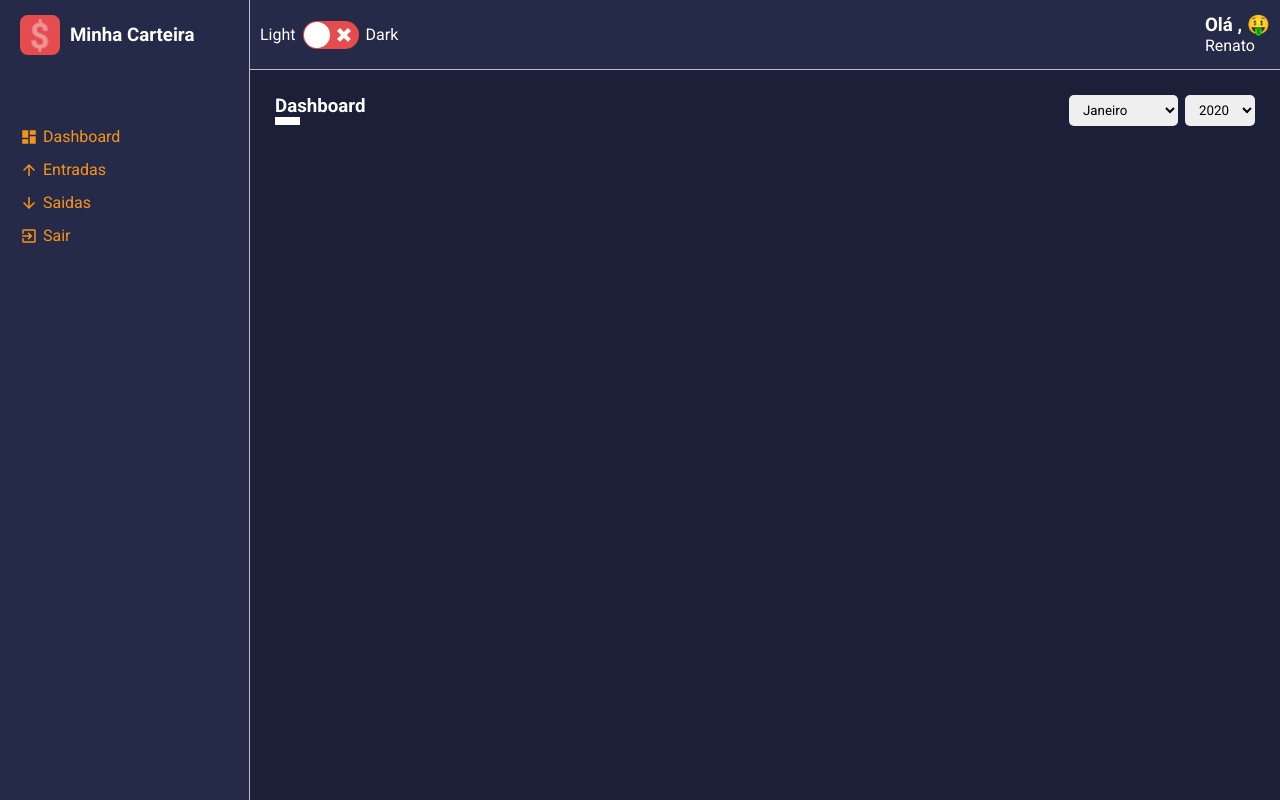
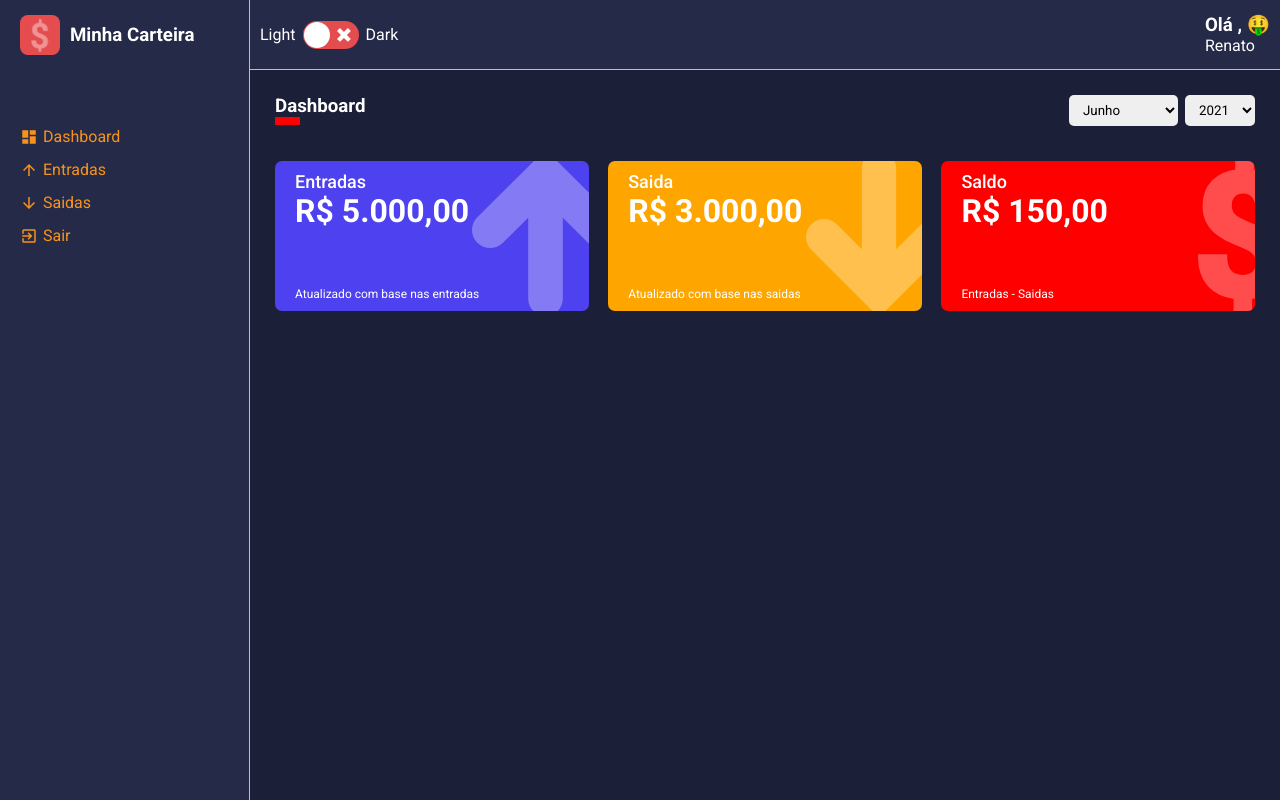
Before and after one commit to renatocantarino/dashboard-react-typescript, a React (Create React App) app: page /dashboard in a window 1280 px wide. Built offline with nearby package versions, Linux system fonts and the light colour scheme.

Commit message:
dashboard

```diff
--- a/package.json
+++ b/package.json
@@ -11,6 +11,7 @@
     "@types/react": "^17.0.0",
     "@types/react-dom": "^17.0.0",
     "react": "^17.0.2",
+    "react-countup": "^4.3.3",
     "react-dom": "^17.0.2",
     "react-icons": "^4.2.0",
     "react-router-dom": "^5.2.0",
--- a/src/Utils/Dates.ts
+++ b/src/Utils/Dates.ts
@@ -44,14 +44,13 @@ const Anos = [
     { value: 2021, label: '2021' }
 ]
 
-const GetCurrentMonth = (): string => {
-    return String(new Date().getMonth() + 1);
+const GetCurrentMonth = (): number => {
+    return new Date().getMonth() + 1;
 
 }
 
-const GetCurrentYear = (): string => {
-    return String(new Date().getFullYear());
-
+const GetCurrentYear = (): number => {
+    return new Date().getFullYear();
 }
 
 
--- a/src/components/Toggle/styles.ts
+++ b/src/components/Toggle/styles.ts
@@ -18,6 +18,6 @@ export const Selector = styled(Switch).attrs<ReactSwitchProps>(
 
     })
 ) <ReactSwitchProps>`
-margin: 0 7px; ;
+margin: 0 7px;
 
     `;
--- /dev/null
+++ b/src/components/WalletBox/index.tsx
@@ -0,0 +1,52 @@
+import React, { useMemo } from 'react';
+import CountUp from 'react-countup';
+
+import { Container } from './styles';
+
+import dollarIcon from '../../assets/dollar.svg'
+import upIcon from '../../assets/arrow-up.svg'
+import downIcon from '../../assets/arrow-down.svg'
+
+
+interface IWalletBoxProps {
+    title: string;
+    color: string;
+    amount: number;
+    footerLabel: string;
+    icon: 'dollar' | 'up' | 'down';
+}
+
+//FC = funcional componente
+const WalletBox: React.FC<IWalletBoxProps> = ({ title, color, amount,
+    footerLabel, icon }) => {
+
+    const IconSelected = useMemo(() => {
+        switch (icon) {
+            case 'dollar': return dollarIcon;
+            case 'down': return downIcon;
+            case 'up': return upIcon;
+            default: return dollarIcon;
+        }
+    }, [icon])
+
+    return (
+        <Container color={color}>
+            <span>{title}</span>
+            <h1>
+                <CountUp
+                    end={amount}
+                    prefix={"R$ "}
+                    separator="."
+                    decimals={2}
+                    decimal=','
+                    preserveValue
+                />
+            </h1>
+            <small>{footerLabel}</small>
+            <img src={IconSelected} alt={title} />
+        </Container>
+    );
+}
+
+
+export default WalletBox;
--- /dev/null
+++ b/src/components/WalletBox/styles.ts
@@ -0,0 +1,41 @@
+import styled from 'styled-components';
+
+interface IContainerProps {
+   color: string
+}
+
+export const Container = styled.div<IContainerProps>`
+
+  width : 32%;
+  height: 150px;
+  margin: 10px 0;
+  color: ${props => props.theme.colors.white};
+  background-color: ${props => props.color};
+
+  border-radius: 7px;
+  padding: 10px 20px;
+
+  position: relative;
+  overflow: hidden;
+
+  >  img {
+     height: 110%;
+     position: absolute;
+     top: -10px;
+     right: -30px;
+     opacity: .3;
+  }
+
+  > span  {
+     font-size: 18px;
+     font-weight: 500;
+  }
+
+
+  > small  {
+     font-size: 12px;
+     position: absolute;
+     bottom: 10px;
+
+  }
+`;
--- a/src/pages/Dashboard/index.tsx
+++ b/src/pages/Dashboard/index.tsx
@@ -1,20 +1,98 @@
-import React from 'react';
+import React, { useMemo, useState } from 'react';
 import ContentHeader from '../../components/ContentHeader';
 import SelectInput from '../../shared/SelectInput';
-import { Meses, Anos } from '../../Utils/Dates'
+import { Meses, GetCurrentMonth, GetCurrentYear } from '../../Utils/Dates'
+
+import gains from '../../repositories/gains';
+import expenses from '../../repositories/expenses';
 
 
-import { Container } from './styles';
+import { Container, Content } from './styles';
+import WalletBox from '../../components/WalletBox';
 
 
 //FC = funcional componente
 const Dashboard: React.FC = () => {
+    const [mesSelecionado, setMesSelecionado] = useState<number>(GetCurrentMonth());
+    const [anoSelecionado, setAnoSelecionado] = useState<number>(GetCurrentYear());
+
+
+    const Anos = useMemo(() => {
+        let uniqueYears: number[] = [];
+
+        [...expenses, ...gains].forEach(item => {
+            const year = new Date(item.date).getFullYear();
+            if (!uniqueYears.includes(year))
+                uniqueYears.push(year)
+        });
+
+        return uniqueYears.map(year => {
+            return {
+                value: year,
+                label: year
+            }
+        });
+    }, []);
+
+    const meses = useMemo(() => {
+        return Meses.map((item) => {
+            return {
+                value: item.value,
+                label: item.label
+            }
+        });
+
+    }, []);
+
+    const handleMonthSelected = (month: string) => {
+        const parseMonth = Number(month);
+        setMesSelecionado(parseMonth);
+    }
+
+    const handleYearSelected = (year: string) => {
+        const parseYear = Number(year);
+        setAnoSelecionado(parseYear)
+    }
+
     return (
         <Container>
-            <ContentHeader title='Dashboard' lineColor='#fff'>
-                <SelectInput options={Meses} onChange={() => { }} />
-                <SelectInput options={Anos} onChange={() => { }} />
+            <ContentHeader title='Dashboard' lineColor='red'>
+                <SelectInput
+                    options={meses}
+                    defaultValue={mesSelecionado}
+                    onChange={(e) => handleMonthSelected(e.target.value)} />
+
+                <SelectInput
+                    options={Anos}
+                    defaultValue={anoSelecionado}
+                    onChange={(e) => handleYearSelected(e.target.value)} />
             </ContentHeader>
+            <Content>
+
+                <WalletBox
+                    title='Entradas'
+                    amount={5000}
+                    color='#4E41F0'
+                    footerLabel='Atualizado com base nas entradas'
+                    icon='up'
+                />
+                <WalletBox
+                    title='Saida'
+                    amount={3000}
+                    color='orange'
+                    footerLabel='Atualizado com base nas saidas'
+                    icon='down'
+                />
+
+                <WalletBox
+                    title='Saldo'
+                    amount={150}
+                    color='red'
+                    footerLabel='Entradas - Saidas'
+                    icon='dollar'
+                />
+
+            </Content>
         </Container>
     );
 }
--- a/src/pages/Dashboard/styles.ts
+++ b/src/pages/Dashboard/styles.ts
@@ -1,6 +1,16 @@
 import styled from 'styled-components';
 
 export const Container = styled.div`
+
+`;
+
+
+export const Content = styled.div`
    display: flex;
-   align-items: center;
+   justify-content: space-between;
+
+
+
+
+
 `;
--- a/src/pages/List/index.tsx
+++ b/src/pages/List/index.tsx
@@ -33,8 +33,8 @@ interface IMockData {
 const List: React.FC<IRouteParams> = ({ match }) => {
 
     const [data, setData] = useState<IMockData[]>([]);
-    const [mesSelecionado, setMesSelecionado] = useState<string>(GetCurrentMonth());
-    const [anoSelecionado, setAnoSelecionado] = useState<string>(GetCurrentYear());
+    const [mesSelecionado, setMesSelecionado] = useState<number>(GetCurrentMonth());
+    const [anoSelecionado, setAnoSelecionado] = useState<number>(GetCurrentYear());
     const [frequencia, setFrequencia] = useState<string[]>(['recorrente', 'eventual']);
 
 
@@ -84,15 +84,24 @@ const List: React.FC<IRouteParams> = ({ match }) => {
         }
         else
             setFrequencia((prev) => [...prev, tipoFrequencia]);
+    }
 
+    const handleMonthSelected = (month: string) => {
+        const parseMonth = Number(month);
+        setMesSelecionado(parseMonth);
+    }
+
+    const handleYearSelected = (year: string) => {
+        const parseYear = Number(year);
+        setAnoSelecionado(parseYear)
     }
 
     useEffect(() => {
         const filtered = pageParams.data.filter(item => {
             //filtro por mes e ano
             const data = new Date(item.date)
-            const month = String(data.getMonth() + 1);
-            const year = String(data.getFullYear());
+            const month = data.getMonth() + 1;
+            const year = data.getFullYear();
 
             return month === mesSelecionado && year === anoSelecionado && frequencia.includes(item.frequency)
         })
@@ -116,12 +125,12 @@ const List: React.FC<IRouteParams> = ({ match }) => {
                 <SelectInput
                     options={meses}
                     defaultValue={mesSelecionado}
-                    onChange={(e) => setMesSelecionado(e.target.value)} />
+                    onChange={(e) => handleMonthSelected(e.target.value)} />
 
                 <SelectInput
                     options={Anos}
                     defaultValue={anoSelecionado}
-                    onChange={(e) => setAnoSelecionado(e.target.value)} />
+                    onChange={(e) => handleYearSelected(e.target.value)} />
             </ContentHeader>
 
             <Filters>
--- a/src/repositories/gains.ts
+++ b/src/repositories/gains.ts
@@ -6,8 +6,8 @@ export default [
     { "description": "Freela site", "amount": "900.23", "type": "entrada", "frequency": "eventual", "date": "2021-02-21" },
     { "description": "Freela app", "amount": "950.92", "type": "entrada", "frequency": "eventual", "date": "2021-02-23" },
     { "description": "Salário", "amount": "2500.25", "type": "entrada", "frequency": "recorrente", "date": "2021-03-10" },
-    { "description": "Salário", "amount": "2500.18", "type": "entrada", "frequency": "recorrente", "date": "2021-04-10" },
-    { "description": "Salário", "amount": "2500.15", "type": "entrada", "frequency": "recorrente", "date": "2021-05-10" },
-    { "description": "Salário", "amount": "2500.12", "type": "entrada", "frequency": "recorrente", "date": "2021-06-10" },
-    { "description": "Salário", "amount": "2500.00", "type": "entrada", "frequency": "recorrente", "date": "2021-07-10" },
+    { "description": "Salário", "amount": "3500.18", "type": "entrada", "frequency": "recorrente", "date": "2021-04-10" },
+    { "description": "Salário", "amount": "3100.15", "type": "entrada", "frequency": "recorrente", "date": "2021-05-10" },
+    { "description": "Salário", "amount": "1870.12", "type": "entrada", "frequency": "recorrente", "date": "2021-06-10" },
+    { "description": "Salário", "amount": "5200.00", "type": "entrada", "frequency": "recorrente", "date": "2021-07-10" },
 ]
```
Also changed, not shown: 1 other file (tests, documents, lock files or other folders).
